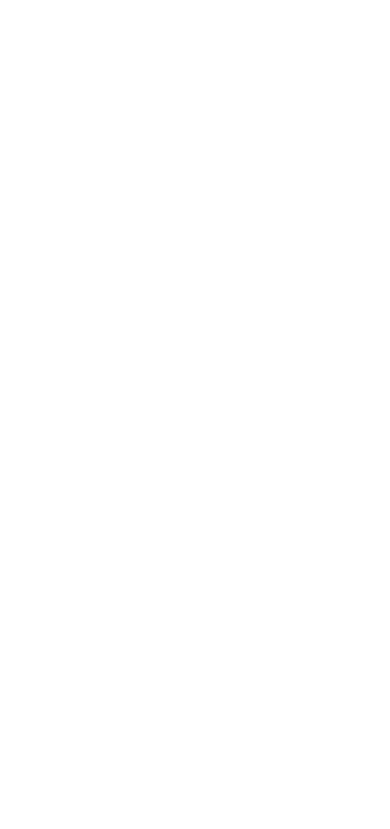
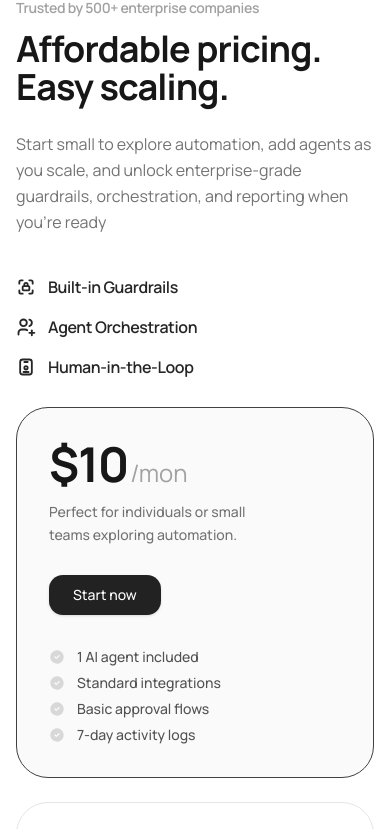
Before and after one commit to aksh10patil/Clean-Landing-Page-Template, a Next.js app: page / in a window 390 px wide. Shown: the part 7835-8664 px from the top of the page. Before the commit the page ends 7769 px from the top, so only its background shows below. Built offline with nearby package versions, Linux system fonts and the light colour scheme.

Commit message:
feat: add polished pricing section and integrate into landing page

```diff
--- a/app/page.tsx
+++ b/app/page.tsx
@@ -1,10 +1,10 @@
 import { Features } from "@/components/features";
+import Pricing from "@/components/pricing/pricing";
 import { FeaturesSecoundary } from "@/components/ui/features-secoundary";
 import { FeaturesThird } from "@/components/ui/features-third";
 import { Hero } from "@/components/ui/hero";
 import { LogoCloud } from "@/components/ui/logo-cloud";
 import { Speed } from "@/components/ui/speed";
-
 
 export default function Home() {
   return (
@@ -15,10 +15,7 @@
       <Speed />
       <FeaturesSecoundary />
       <FeaturesThird />
-
-
-
-
+      <Pricing />
     </div>
   );
 }
--- /dev/null
+++ b/components/pricing/pricing.tsx
@@ -0,0 +1,174 @@
+import React from "react";
+import { Container } from "../ui/container";
+import {
+  IconLockAccess,
+  IconUsersPlus,
+  IconIdBadge,
+  IconCircleCheckFilled,
+} from "@tabler/icons-react";
+
+interface PlanProps {
+  price: string;
+  period?: string;
+  description: string;
+  features: string[];
+  variant?: "filled" | "outlined";
+}
+
+const plans: PlanProps[] = [
+  {
+    price: "$10",
+    period: "/mon",
+    description: "Perfect for individuals or small teams exploring automation.",
+    features: [
+      "1 AI agent included",
+      "Standard integrations",
+      "Basic approval flows",
+      "7-day activity logs",
+    ],
+    variant: "filled",
+  },
+  {
+    price: "$60",
+    period: "/mon",
+    description: "Ideal for growing teams ready to scale automation safely.",
+    features: [
+      "Up to 5 AI agents",
+      "Multi-agent orchestration",
+      "Advanced approval routing",
+      "30-day audit trails",
+      "ROI insights",
+    ],
+    variant: "outlined",
+  },
+];
+
+const highlights = [
+  {
+    icon: IconLockAccess,
+    title: "Built-in Guardrails",
+  },
+  {
+    icon: IconUsersPlus,
+    title: "Agent Orchestration",
+  },
+  {
+    icon: IconIdBadge,
+    title: "Human-in-the-Loop",
+  },
+];
+
+export default function Pricing() {
+  return (
+    <section className="py-16 md:py-24 lg:py-32 relative">
+      <Container>
+        <div className="grid grid-cols-1 lg:grid-cols-12 gap-12 lg:gap-14 xl:gap-20 items-start">
+          {/* Left Column: Information & Key Highlights */}
+          <div className="lg:col-span-5 flex flex-col justify-between">
+            <div>
+              <p className="text-sm md:text-[15px] font-semibold text-neutral-400 dark:text-neutral-500 mb-3 tracking-tight">
+                Trusted by 500+ enterprise companies
+              </p>
+
+              <h2 className="text-4xl sm:text-5xl lg:text-[54px] font-bold tracking-tight text-neutral-900 dark:text-white leading-[1.08] mb-6">
+                Affordable pricing.
+                <br />
+                Easy scaling.
+              </h2>
+
+              <p className="text-neutral-500 dark:text-neutral-400 text-base sm:text-lg leading-relaxed max-w-md">
+                Start small to explore automation, add agents as you scale, and
+                unlock enterprise-grade guardrails, orchestration, and reporting
+                when you’re ready
+              </p>
+            </div>
+
+            <div className="flex flex-col gap-4 mt-10 lg:mt-16">
+              {highlights.map((item, idx) => {
+                const Icon = item.icon;
+                return (
+                  <div key={idx} className="flex items-center gap-3">
+                    <Icon
+                      className="w-5 h-5 text-neutral-800 dark:text-neutral-200 shrink-0"
+                      stroke={2.2}
+                    />
+                    <span className="text-base font-semibold text-neutral-800 dark:text-neutral-200 tracking-tight">
+                      {item.title}
+                    </span>
+                  </div>
+                );
+              })}
+            </div>
+          </div>
+
+          {/* Right Column: Pricing Cards */}
+          <div className="lg:col-span-7 flex flex-col gap-6 w-full">
+            {plans.map((plan, index) => (
+              <PricingCard key={index} {...plan} />
+            ))}
+          </div>
+        </div>
+      </Container>
+    </section>
+  );
+}
+
+const PricingCard = ({
+  price,
+  period = "/mon",
+  description,
+  features,
+  variant = "filled",
+}: PlanProps) => {
+  const isFilled = variant === "filled";
+
+  return (
+    <div
+      className={`rounded-[32px] -translate-y-5 p-8 sm:p-10 transition-all ${
+        isFilled
+          ? "bg-neutral-100/50 border border-neutral-700 dark:bg-neutral-900/60"
+          : "border border-neutral-200 dark:border-neutral-800 bg-white/50 dark:bg-neutral-950/40"
+      }`}
+    >
+      <div className="grid grid-cols-1  sm:grid-cols-[1fr_auto] gap-8 sm:gap-10 items-start justify-between">
+        {/* Pricing Info & CTA */}
+        <div className="flex flex-col items-start">
+          <div className="flex items-baseline">
+            <span className="text-5xl sm:text-[52px] font-bold tracking-tight text-neutral-900 dark:text-white">
+              {price}
+            </span>
+            <span className="text-2xl sm:text-[26px] font-normal text-neutral-400 dark:text-neutral-500 ml-0.5">
+              {period}
+            </span>
+          </div>
+
+          <p className="text-sm text-neutral-500 dark:text-neutral-400 font-medium leading-relaxed mt-3 mb-7 max-w-[220px]">
+            {description}
+          </p>
+
+          <button
+            type="button"
+            className="bg-[#222222] hover:bg-neutral-900 text-white dark:bg-white dark:text-neutral-900 dark:hover:bg-neutral-200 font-medium text-sm px-6 py-2.5 rounded-xl transition-colors shadow-sm cursor-pointer"
+          >
+            Start now
+          </button>
+        </div>
+
+        {/* Feature List with Checkmarks */}
+        <div className="sm:pt-2 sm:min-w-[230px]">
+          <ul className="space-y-1.5 ">
+            {features.map((feature, idx) => (
+              <li
+                key={idx}
+                className="flex items-center gap-3 text-sm sm:text-[15px] font-medium text-neutral-600 dark:text-neutral-300"
+              >
+                <IconCircleCheckFilled className="w-4 h-4 sm:w-[18px] sm:h-[18px] text-neutral-300/90 dark:text-neutral-500 shrink-0" />
+                <span>{feature}</span>
+              </li>
+            ))}
+          </ul>
+        </div>
+      </div>
+    </div>
+  );
+};
```
